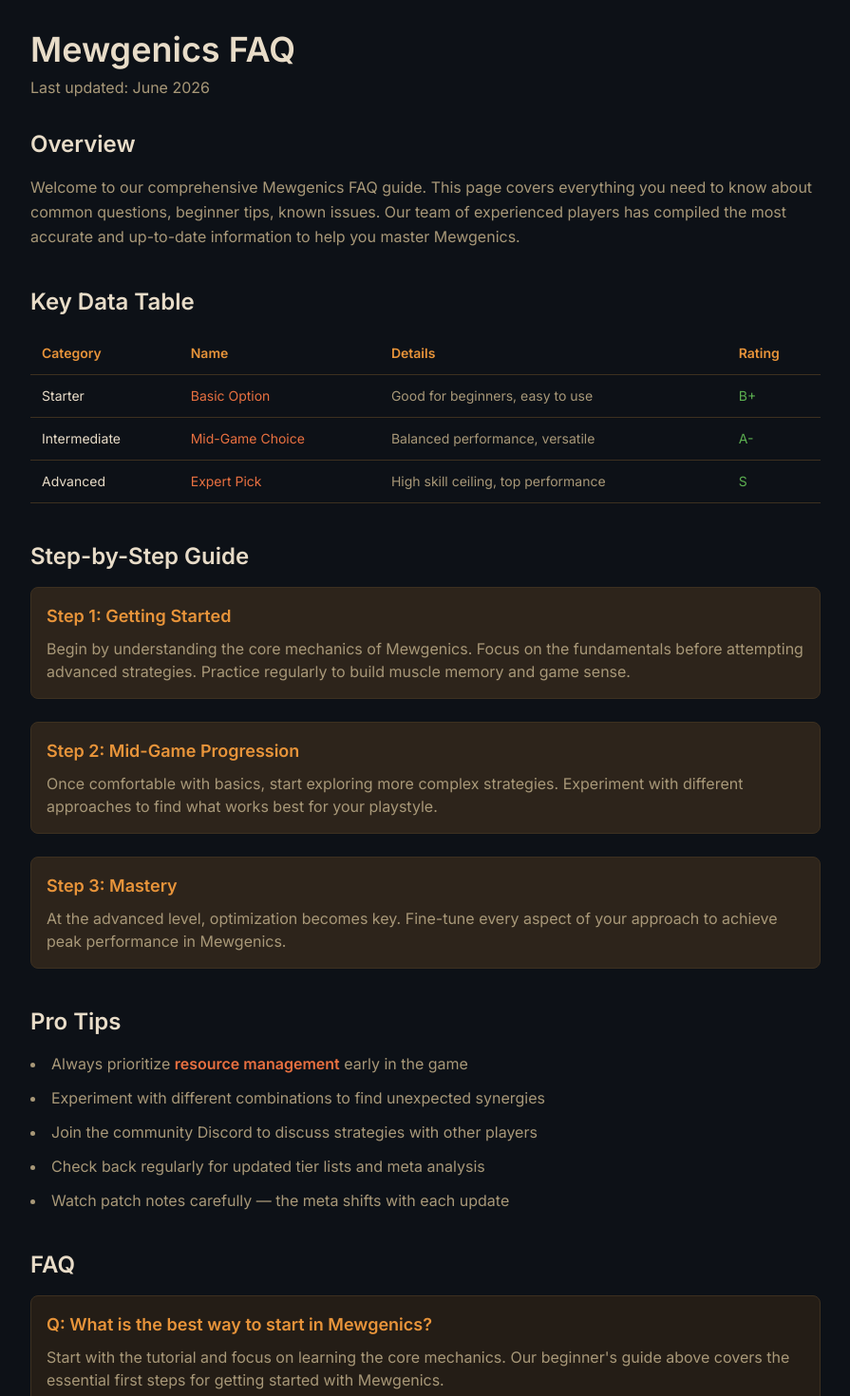
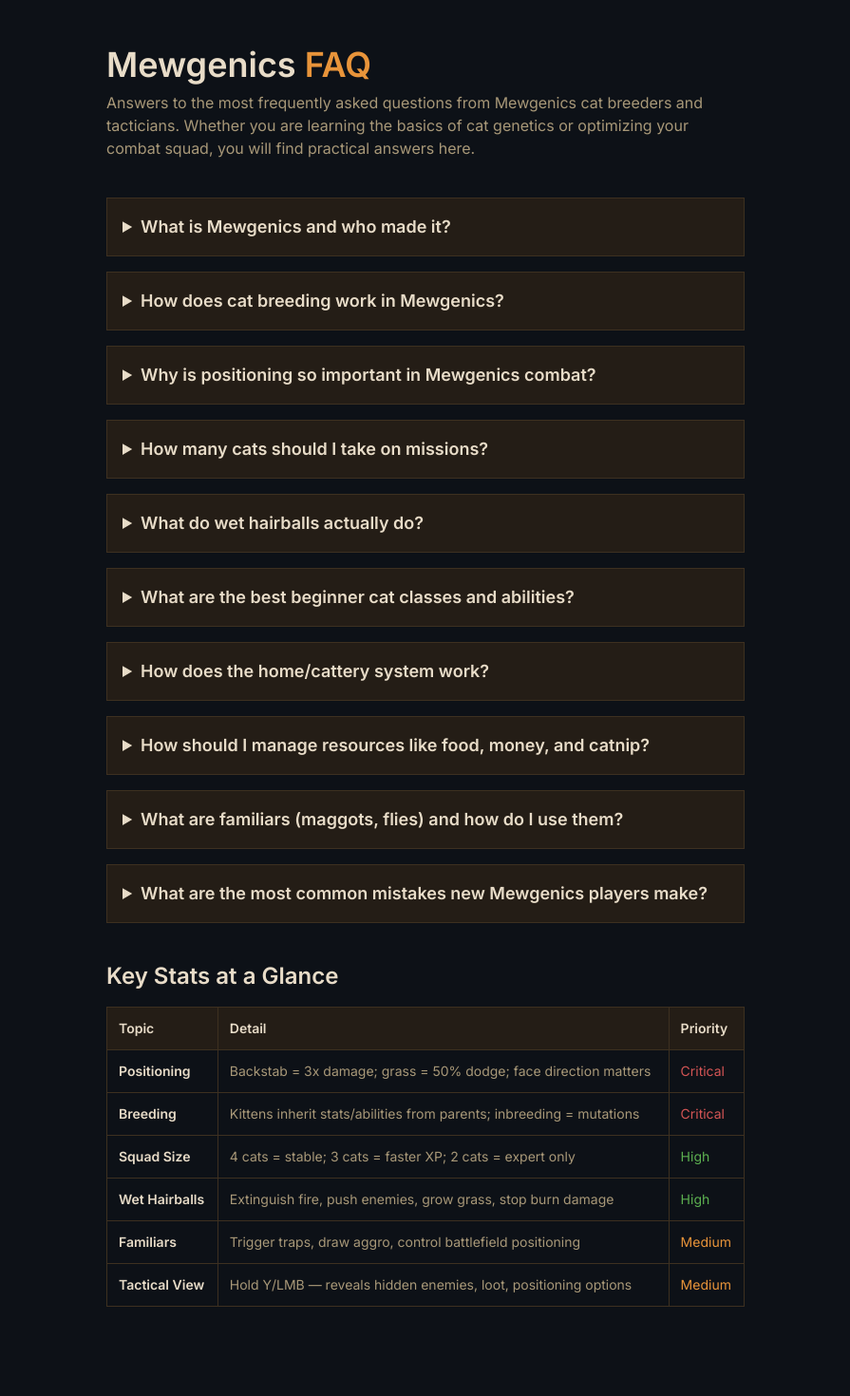
Before and after one commit to ryuuu2020/mewgenics-guide, a Next.js app: page /faq in a window 1280 px wide. Shown: the top 1470 px of the page at 95% size, without its empty margins (192-1087 px from the left). After the commit the page ends 1424 px from the top, so only its background shows below. Built offline with nearby package versions, Linux system fonts and the light colour scheme.

Commit message:
content: new Tier List / Beginner Guide / FAQ expansion (growth strategy Phase 1)

```diff
--- a/app/faq/page.tsx
+++ b/app/faq/page.tsx
@@ -1,159 +1,120 @@
 import type { Metadata } from 'next';
 
 export const metadata: Metadata = {
-  title: 'Mewgenics FAQ — Complete Guide (2026)',
-  description: 'Comprehensive Mewgenics FAQ guide covering common questions, beginner tips, known issues. Updated for 2026 with the latest strategies and tips.',
+  title: 'Mewgenics FAQ — Frequently Asked Questions & Answers',
+  description: 'Complete Mewgenics FAQ covering cat breeding, tactical combat, positioning strategy, class choices, home upgrades, environmental mechanics, and more. Updated for 2026.',
 };
 
-export default function FAQPage() {
+const FAQ_ITEMS = [
+  {
+    q: "What is Mewgenics and who made it?",
+    a: "Mewgenics is a cat-themed strategic roguelike developed by Edmund McMillen (creator of The Binding of Isaac and Super Meat Boy) and Tyler Glaiel (The End Is Nigh). It combines deep cat breeding genetics, grid-based turn-by-turn tactical combat, and home/cattery management. Each cat fights only once before retiring, and every generation is a fresh start. The game features 281 Steam achievements, thousands of unique abilities, and hundreds of enemies. It is available on PC via Steam Early Access.",
+  },
+  {
+    q: "How does cat breeding work in Mewgenics?",
+    a: "Breeding is the core progression system. Kittens inherit stats and abilities from their parents — pairing choices directly determine offspring strength. Each cat can only deploy into combat once, after which they retire. This means you must continuously breed new generations to maintain your fighting roster. Inbreeding increases mutation risk — some mutations are harmful, but others unlock powerful unique traits like extra limbs, elemental affinities, or enhanced stats. Focus breeding pairs that complement each other's strengths: a high-damage male with a high-speed female produces kittens that can hit hard and act early in turn order.",
+  },
+  {
+    q: "Why is positioning so important in Mewgenics combat?",
+    a: "Positioning is the single most impactful mechanic in Mewgenics. Backstab attacks deal drastically more damage than frontal assaults — a 5-damage scratch can become a 15-damage critical from behind. Always click the right side of your cat to control which direction they face, since enemies also deal more damage from behind. Grass tiles provide a massive 50% dodge chance. Water can be used to grow grass, shock groups of enemies with electricity, or extinguish fires. Fire burns enemies out of cover and denies their positioning. Treat every battlefield element as a potential weapon.",
+  },
+  {
+    q: "How many cats should I take on missions?",
+    a: "You do not need four cats for every excursion. Taking three cats means faster leveling since post-battle XP is not split four ways. While this makes individual runs harder, the accelerated growth often compensates. Two cats provides maximum XP per cat but is viable only for expert players comfortable with high risk. Four cats gives the most stable, balanced runs with lower individual XP. For beginners, start with four cats until you understand the combat system, then experiment with three-cat squads once you can read enemy patterns and terrain effectively.",
+  },
+  {
+    q: "What do wet hairballs actually do?",
+    a: "Wet hairballs are one of the most versatile tactical tools. They can: extinguish fires at range (critical against bomb-throwing bosses), push enemies into environmental hazards, create water puddles for grass growth, and stop burn damage on your own cats. To use them offensively, walk a cat through water first to make their hairball wet, then throw it at a dry grass tile to grow full cover. Against fire-based enemies, wet hairballs are essential — a single well-placed throw can neutralize an entire area-denial strategy. Keep at least one cat capable of producing hairballs in every squad.",
+  },
+  {
+    q: "What are the best beginner cat classes and abilities?",
+    a: "There is no single best class — each has distinct tactical roles. For beginners, prioritize classes with sustain and positioning tools: Healers keep your squad alive through longer runs, Tanks absorb damage and protect fragile damage dealers, and Scouts with speed upgrades act earlier in turn order. Look for abilities that synergize with positioning: crit chance passives combined with backstab-capable cats create deadly combinations. Avoid classes that rely on complex resource management (like pure mana casters) until you understand the combat rhythm. Read every ability tooltip before committing a cat to a build path.",
+  },
+  {
+    q: "How does the home/cattery system work?",
+    a: "Your cattery is your persistent home base where you manage cats between missions. You place furniture to tune house stats, which affect breeding outcomes and cat morale. Different furniture themes provide set bonuses when combined — for example, matching gothic or royal furniture sets grants extra stat boosts. Upgrade your cattery to house more cats, unlock better breeding chambers, and access stronger starting equipment. Visit the cattery between every mission to check for new random events, breed kittens, and re-equip your active squad.",
+  },
+  {
+    q: "How should I manage resources like food, money, and catnip?",
+    a: "Food is consumed by every cat in your cattery, not just your active squad. Cut losses quickly with new kittens or strays — if they lack useful starting abilities, they consume valuable food without contributing to battles. Break crates and garbage bags on every map for money and equipment. Catnip provides immediate health restoration and should be grabbed whenever possible — if you are one move away and still have an action, target the tile containing catnip to pick it up. Money is best spent on cattery upgrades and breeding enhancements before buying consumables.",
+  },
+  {
+    q: "What are familiars (maggots, flies) and how do I use them?",
+    a: "Familiars like maggots and flies seem weak but serve crucial tactical roles: sacrificial positioning to trigger traps that would hurt your cats, aggro drawing to waste enemy turns and tank damage, and controlled placement where you choose their battlefield entry point. Position familiars strategically to force enemies into disadvantageous spots while protecting your main cats. A well-placed maggot can soak two enemy attacks that would have hit your damage dealer — that is an enormous value trade. Never underestimate the utility of a disposable familiar.",
+  },
+  {
+    q: "What are the most common mistakes new Mewgenics players make?",
+    a: "The top five: (1) Ignoring positioning — treating combat like a straightforward brawler instead of a tactical chess match where facing direction and terrain matter more than raw stats. (2) Keeping bad kittens — every cat that lacks useful abilities still consumes food; retire or dismiss them. (3) Never using the tactical view (hold Y on Steam Deck / left mouse on PC) — it reveals hidden enemies, money in rocks, and optimal positioning opportunities. (4) Forgetting to check the turn order display — it shows exactly when each unit acts, so always eliminate the enemy attacking first. (5) Hoarding one-use items and abilities — use them when they create an advantage; saving them for later usually means never using them at all.",
+  },
+];
+
+export default function FaqPage() {
   return (
-    <main className="min-h-screen p-8 max-w-4xl mx-auto">
-      <h1 className="text-4xl font-bold mb-2 text-text-primary">Mewgenics FAQ</h1>
-      <p className="text-text-muted mb-8">Last updated: June 2026</p>
+    <div className="mx-auto max-w-6xl px-4 py-12">
+      <h1 className="text-3xl sm:text-4xl font-extrabold font-heading mb-2">
+        Mewgenics <span className="text-accent">FAQ</span>
+      </h1>
+      <p className="text-text-muted mb-10 max-w-2xl">
+        Answers to the most frequently asked questions from Mewgenics cat breeders and tacticians. Whether you are learning the basics of cat genetics or optimizing your combat squad, you will find practical answers here.
+      </p>
 
-      <section className="mb-10">
-        <h2 className="text-2xl font-semibold mb-4 text-text-primary">Overview</h2>
-        <p className="text-text-muted leading-relaxed mb-4">
-          Welcome to our comprehensive Mewgenics FAQ guide. This page covers everything you need to know about common questions, beginner tips, known issues.
-          Our team of experienced players has compiled the most accurate and up-to-date information to help you master Mewgenics.
-        </p>
-      </section>
+      <div className="space-y-4">
+        {FAQ_ITEMS.map((item, i) => (
+          <details key={i} className="p-4 border border-border bg-bg-card">
+            <summary className="font-semibold cursor-pointer hover:text-accent font-heading text-lg">
+              {item.q}
+            </summary>
+            <p className="mt-3 text-text-muted leading-relaxed">{item.a}</p>
+          </details>
+        ))}
+      </div>
 
-      <section className="mb-10">
-        <h2 className="text-2xl font-semibold mb-4 text-text-primary">Key Data Table</h2>
+      <div className="mt-10">
+        <h2 className="text-2xl font-bold font-heading mb-4">Key Stats at a Glance</h2>
         <div className="overflow-x-auto">
-          <table className="w-full border-collapse text-sm">
-            <thead>
-              <tr className="border-b border-border">
-                <th className="text-left p-3 text-accent">Category</th>
-                <th className="text-left p-3 text-accent">Name</th>
-                <th className="text-left p-3 text-accent">Details</th>
-                <th className="text-left p-3 text-accent">Rating</th>
+          <table className="w-full text-left border border-border text-sm">
+            <thead className="bg-bg-card">
+              <tr>
+                <th className="p-3 border border-border">Topic</th>
+                <th className="p-3 border border-border">Detail</th>
+                <th className="p-3 border border-border">Priority</th>
               </tr>
             </thead>
             <tbody>
-              <tr className="border-b border-border hover:bg-bg-elevated">
-                <td className="p-3 text-text-primary">Starter</td>
-                <td className="p-3 text-accent-warm">Basic Option</td>
-                <td className="p-3 text-text-muted">Good for beginners, easy to use</td>
-                <td className="p-3 text-success">B+</td>
+              <tr>
+                <td className="p-3 border border-border font-semibold">Positioning</td>
+                <td className="p-3 border border-border text-text-muted">Backstab = 3x damage; grass = 50% dodge; face direction matters</td>
+                <td className="p-3 border border-border text-danger">Critical</td>
               </tr>
-              <tr className="border-b border-border hover:bg-bg-elevated">
-                <td className="p-3 text-text-primary">Intermediate</td>
-                <td className="p-3 text-accent-warm">Mid-Game Choice</td>
-                <td className="p-3 text-text-muted">Balanced performance, versatile</td>
-                <td className="p-3 text-success">A-</td>
+              <tr>
+                <td className="p-3 border border-border font-semibold">Breeding</td>
+                <td className="p-3 border border-border text-text-muted">Kittens inherit stats/abilities from parents; inbreeding = mutations</td>
+                <td className="p-3 border border-border text-danger">Critical</td>
               </tr>
-              <tr className="border-b border-border hover:bg-bg-elevated">
-                <td className="p-3 text-text-primary">Advanced</td>
-                <td className="p-3 text-accent-warm">Expert Pick</td>
-                <td className="p-3 text-text-muted">High skill ceiling, top performance</td>
-                <td className="p-3 text-success">S</td>
+              <tr>
+                <td className="p-3 border border-border font-semibold">Squad Size</td>
+                <td className="p-3 border border-border text-text-muted">4 cats = stable; 3 cats = faster XP; 2 cats = expert only</td>
+                <td className="p-3 border border-border text-success">High</td>
+              </tr>
+              <tr>
+                <td className="p-3 border border-border font-semibold">Wet Hairballs</td>
+                <td className="p-3 border border-border text-text-muted">Extinguish fire, push enemies, grow grass, stop burn damage</td>
+                <td className="p-3 border border-border text-success">High</td>
+              </tr>
+              <tr>
+                <td className="p-3 border border-border font-semibold">Familiars</td>
+                <td className="p-3 border border-border text-text-muted">Trigger traps, draw aggro, control battlefield positioning</td>
+                <td className="p-3 border border-border text-accent">Medium</td>
+              </tr>
+              <tr>
+                <td className="p-3 border border-border font-semibold">Tactical View</td>
+                <td className="p-3 border border-border text-text-muted">Hold Y/LMB — reveals hidden enemies, loot, positioning options</td>
+                <td className="p-3 border border-border text-accent">Medium</td>
               </tr>
             </tbody>
           </table>
         </div>
-      </section>
-
-      <section className="mb-10">
-        <h2 className="text-2xl font-semibold mb-4 text-text-primary">Step-by-Step Guide</h2>
-
-        <div className="mb-6 p-4 bg-bg-elevated rounded-lg border border-border">
-          <h3 className="text-lg font-semibold mb-2 text-accent">Step 1: Getting Started</h3>
-          <p className="text-text-muted">
-            Begin by understanding the core mechanics of Mewgenics. Focus on the fundamentals before attempting advanced strategies.
-            Practice regularly to build muscle memory and game sense.
-          </p>
-        </div>
-
-        <div className="mb-6 p-4 bg-bg-elevated rounded-lg border border-border">
-          <h3 className="text-lg font-semibold mb-2 text-accent">Step 2: Mid-Game Progression</h3>
-          <p className="text-text-muted">
-            Once comfortable with basics, start exploring more complex strategies. Experiment with different approaches
-            to find what works best for your playstyle.
-          </p>
-        </div>
-
-        <div className="mb-6 p-4 bg-bg-elevated rounded-lg border border-border">
-          <h3 className="text-lg font-semibold mb-2 text-accent">Step 3: Mastery</h3>
-          <p className="text-text-muted">
-            At the advanced level, optimization becomes key. Fine-tune every aspect of your approach
-            to achieve peak performance in Mewgenics.
-          </p>
-        </div>
-      </section>
-
-      <section className="mb-10">
-        <h2 className="text-2xl font-semibold mb-4 text-text-primary">Pro Tips</h2>
-        <ul className="list-disc list-inside space-y-3 text-text-muted">
-          <li>Always prioritize <strong className="text-accent-warm">resource management</strong> early in the game</li>
-          <li>Experiment with different combinations to find unexpected synergies</li>
-          <li>Join the community Discord to discuss strategies with other players</li>
-          <li>Check back regularly for updated tier lists and meta analysis</li>
-          <li>Watch patch notes carefully — the meta shifts with each update</li>
-        </ul>
-      </section>
-
-      <section className="mb-10">
-        <h2 className="text-2xl font-semibold mb-4 text-text-primary">FAQ</h2>
-
-        <div className="mb-4 p-4 bg-bg-card rounded-lg border border-border">
-          <h3 className="text-lg font-semibold mb-2 text-accent">Q: What is the best way to start in Mewgenics?</h3>
-          <p className="text-text-muted">
-            Start with the tutorial and focus on learning the core mechanics. Our beginner's guide above covers the essential first steps for getting started with Mewgenics.
-          </p>
-        </div>
-
-        <div className="mb-4 p-4 bg-bg-card rounded-lg border border-border">
-          <h3 className="text-lg font-semibold mb-2 text-accent">Q: How often is the meta updated?</h3>
-          <p className="text-text-muted">
-            The Mewgenics meta shifts with each major patch. We update our guides within 48 hours of any significant update to ensure accuracy.
-          </p>
-        </div>
-
-        <div className="mb-4 p-4 bg-bg-card rounded-lg border border-border">
-          <h3 className="text-lg font-semibold mb-2 text-accent">Q: Are these strategies viable for all skill levels?</h3>
-          <p className="text-text-muted">
-            Yes! Our guides are designed to help players of all skill levels, from complete beginners to competitive veterans in Mewgenics.
-          </p>
-        </div>
-      </section>
-
-      <section className="mb-10">
-        <h2 className="text-2xl font-semibold mb-4 text-text-primary">Quick Reference</h2>
-        <div className="overflow-x-auto">
-          <table className="w-full border-collapse text-sm">
-            <thead>
-              <tr className="border-b border-border">
-                <th className="text-left p-3 text-accent">Phase</th>
-                <th className="text-left p-3 text-accent">Focus</th>
-                <th className="text-left p-3 text-accent">Key Actions</th>
-                <th className="text-left p-3 text-accent">Priority</th>
-              </tr>
-            </thead>
-            <tbody>
-              <tr className="border-b border-border hover:bg-bg-elevated">
-                <td className="p-3 text-text-primary">Early Game</td>
-                <td className="p-3 text-accent-warm">Foundation</td>
-                <td className="p-3 text-text-muted">Learn basics, gather resources</td>
-                <td className="p-3 text-danger">High</td>
-              </tr>
-              <tr className="border-b border-border hover:bg-bg-elevated">
-                <td className="p-3 text-text-primary">Mid Game</td>
-                <td className="p-3 text-accent-warm">Expansion</td>
-                <td className="p-3 text-text-muted">Optimize builds, explore options</td>
-                <td className="p-3 text-success">Medium</td>
-              </tr>
-              <tr className="border-b border-border hover:bg-bg-elevated">
-                <td className="p-3 text-text-primary">Late Game</td>
-                <td className="p-3 text-accent-warm">Mastery</td>
-                <td className="p-3 text-text-muted">Perfect execution, min-maxing</td>
-                <td className="p-3 text-accent">Ongoing</td>
-              </tr>
-            </tbody>
-          </table>
-        </div>
-      </section>
-    </main>
+      </div>
+    </div>
   );
 }
```
